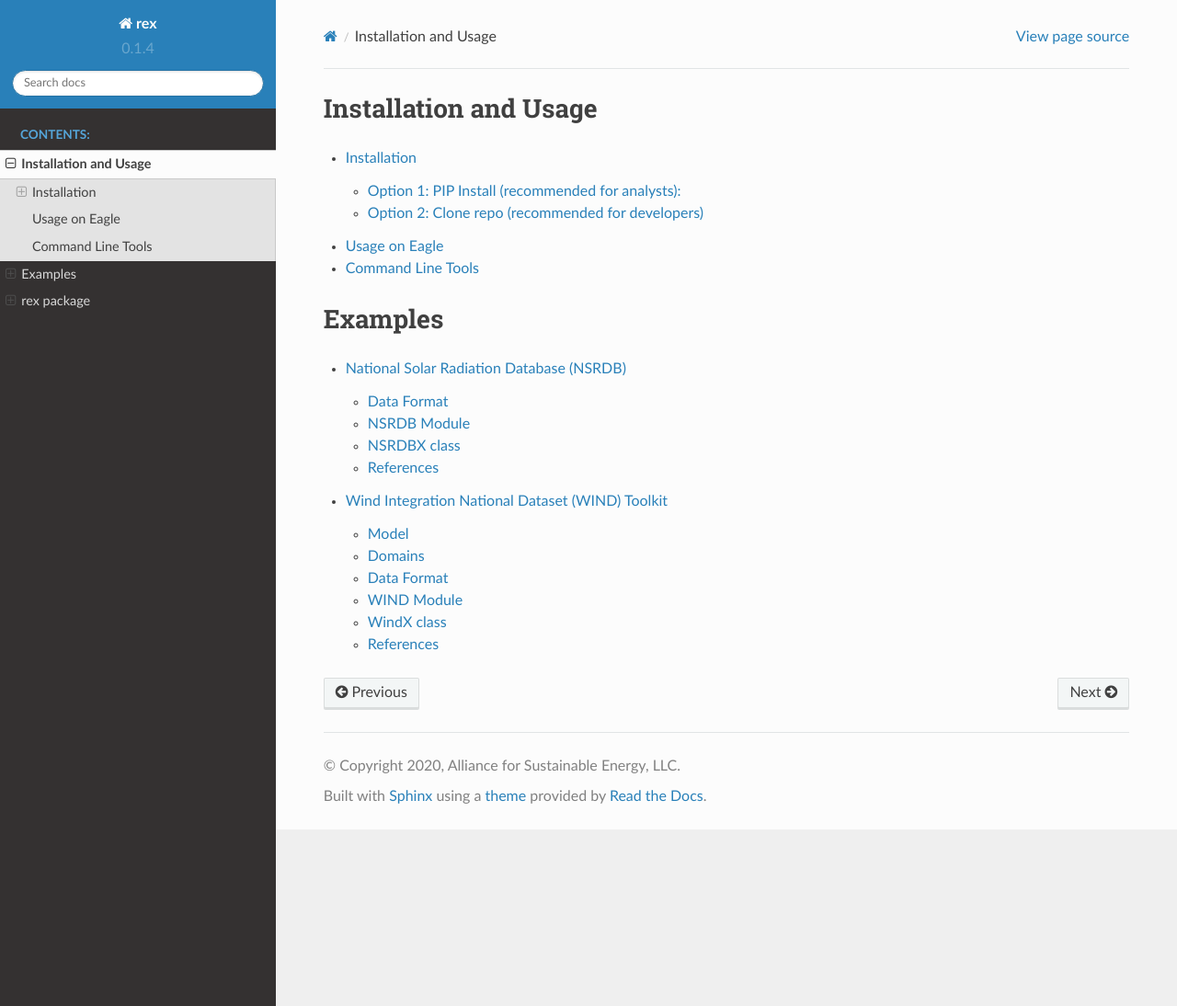
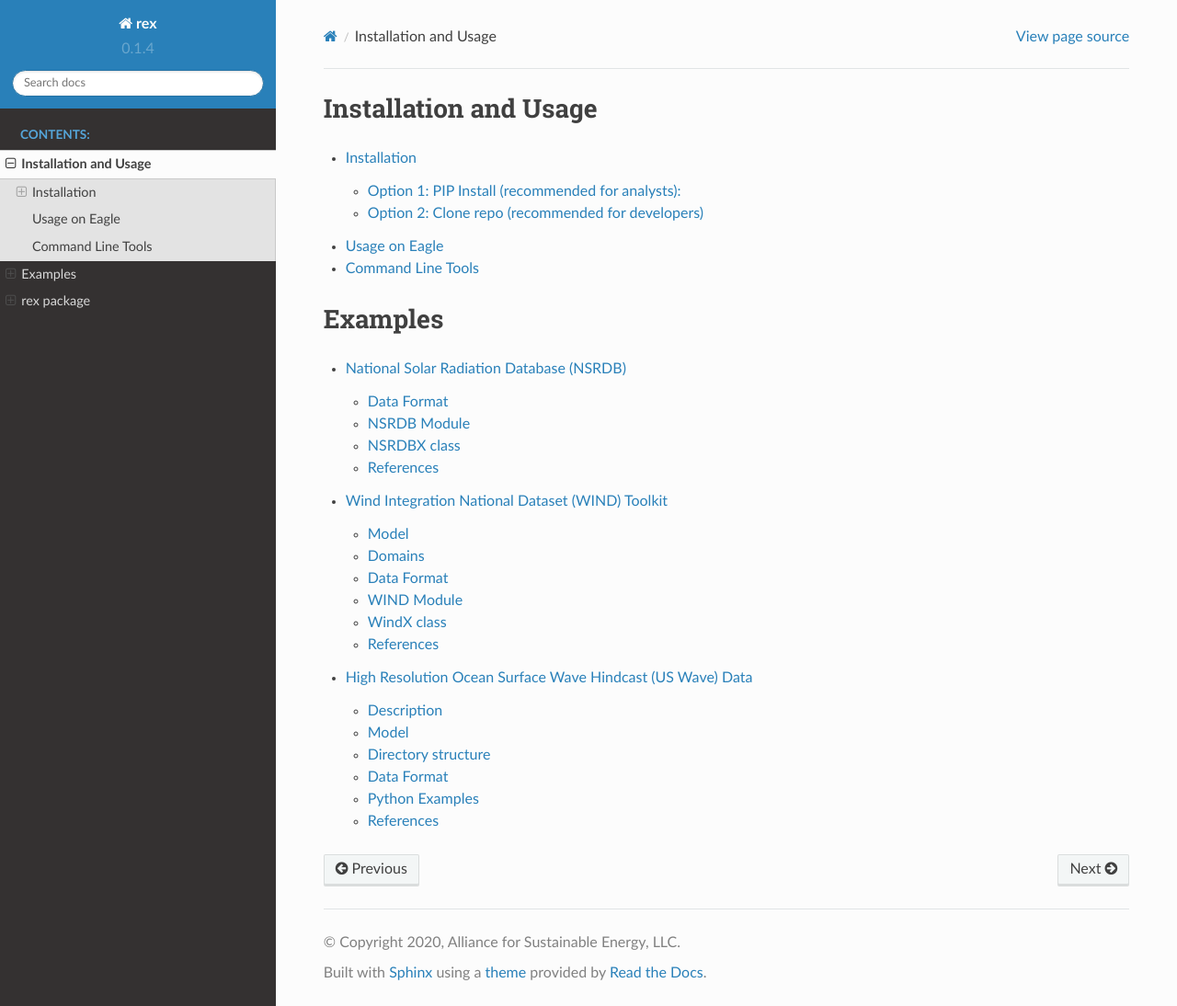
Before and after one commit to NREL/rex, a Sphinx documentation site: the page built from docs/source/misc/misc.rst, in a window 1280 px wide and 1094 px high. Shown: the whole window at 92% size. Built offline with Sphinx 7.4.7 and the Read the Docs theme 2.0.0, drawn with Linux system fonts in a browser that asks for light colours.

Commit message:
update docs

```diff
--- /dev/null
+++ b/docs/source/misc/examples.us_wave.rst
@@ -0,0 +1,5 @@
+High Resolution Ocean Surface Wave Hindcast (US Wave) Data
+==========================================================
+
+.. include:: ../../../examples/US_Wave/README.rst
+   :start-line: 2
--- a/docs/source/misc/misc.rst
+++ b/docs/source/misc/misc.rst
@@ -10,3 +10,4 @@ Examples
 
    examples.nsrdb
    examples.wind
+   examples.us_wave
```
Also changed, not shown: examples/README.rst, examples/US_Wave/README.rst (renamed from examples/US Wave Data/README.rst), examples/US_Wave/US_Wave.md (renamed from examples/US Wave Data/US_Wave.md).
